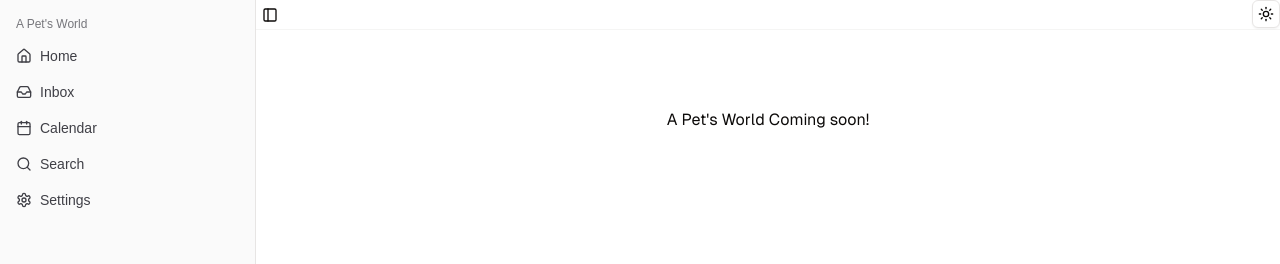
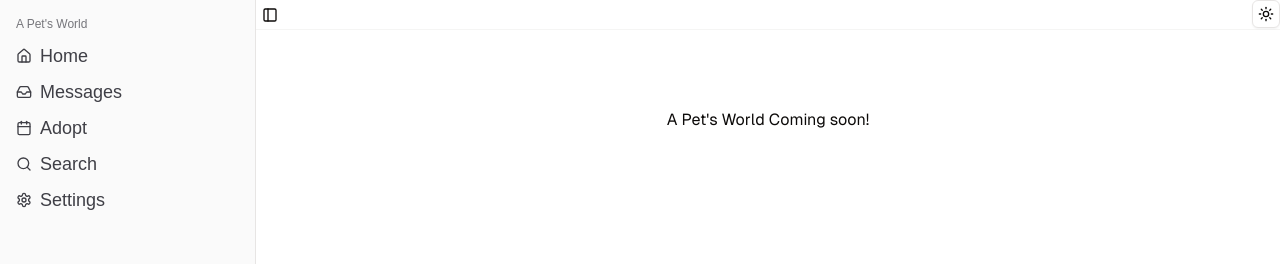
Before and after one commit to gDub74/a-pets-world, a Next.js app: page / in a window 1280 px wide. Shown: the top 264 px of the page. Built offline with nearby package versions, Linux system fonts and the light colour scheme.

Commit message:
fix: couple small name changes

```diff
--- a/app/layout.tsx
+++ b/app/layout.tsx
@@ -22,7 +22,7 @@ const geistMono = localFont({
 export const metadata: Metadata = {
     title: "A Pet's World",
     description:
-        "Pet Finder type Adoption With A Pet Based Social Media Twist and Historical Pet Adoption Data",
+        "A Pet oriented social media app with a Pet Finder based type Adoption feature.",
 };
 
 export default function RootLayout({
--- a/components/app-sidebar.tsx
+++ b/components/app-sidebar.tsx
@@ -20,12 +20,12 @@ const items = [
         icon: Home,
     },
     {
-        title: "Inbox",
+        title: "Messages",
         url: "#",
         icon: Inbox,
     },
     {
-        title: "Calendar",
+        title: "Adopt",
         url: "#",
         icon: Calendar,
     },
@@ -53,7 +53,9 @@ export const AppSidebar = (): ReactElement => (
                                 <SidebarMenuButton asChild>
                                     <a href={item.url}>
                                         <item.icon />
-                                        <span>{item.title}</span>
+                                        <span className="text-lg">
+                                            {item.title}
+                                        </span>
                                     </a>
                                 </SidebarMenuButton>
                             </SidebarMenuItem>
```
